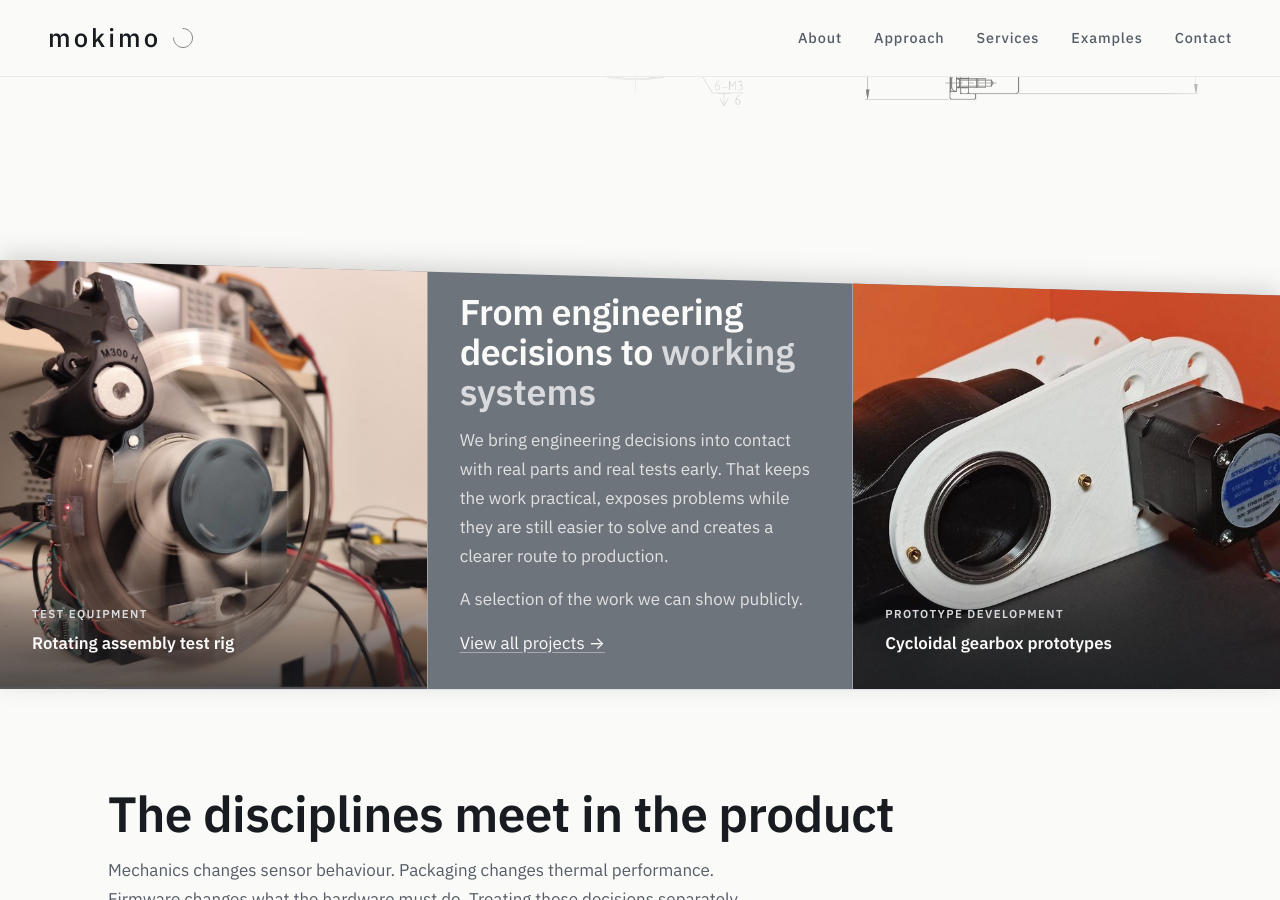
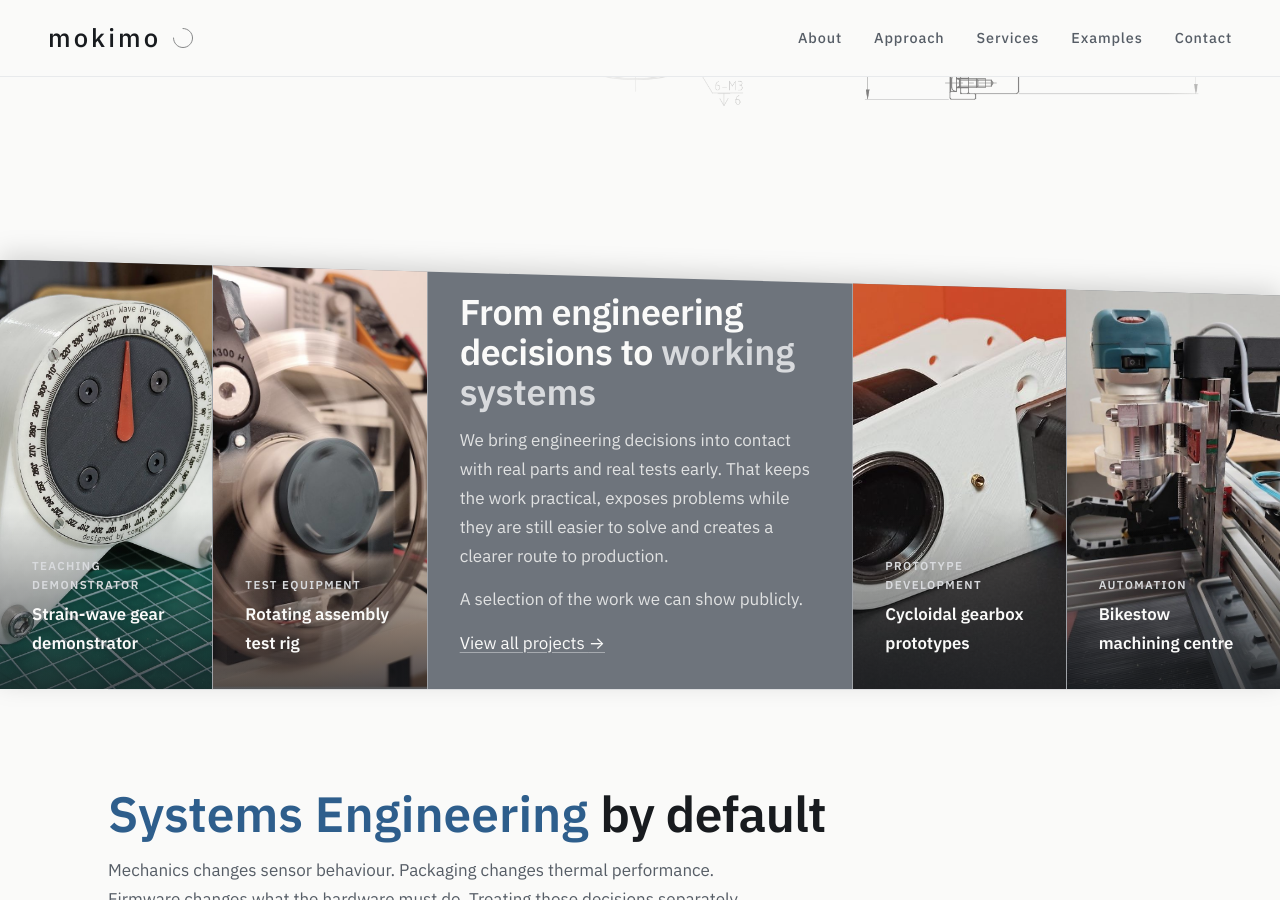
Before and after one commit to Mokimo-Limited/www.mokimo.co.uk, a Jekyll site: the page built from index.html, in a window 1280 px wide and 900 px high, scrolled down 2899 px. Built offline with Jekyll 4.4.1, drawn with Linux system fonts in a browser that asks for light colours; some web fonts are replaced.

Commit message:
Show four projects in the proof band, paired either side of the intro
Split each image pane into a side-by-side pair (two projects per pane,
four in total) and take the images out of row sizing via absolute
positioning, so the band's height is driven by the text cell and a
min-height floor instead of the photos' natural sizes.

```diff
--- a/index.html
+++ b/index.html
@@ -106,20 +106,32 @@ extra_css:
     <!-- w/ mid-tone band, slanted top edge; intro copy sits in the first grid cell -->
     <section id="evidence" class="proof-band" aria-labelledby="proof-heading">
       <div class="proof-band-grid">
+        <div class="proof-pane">
+          <a class="proof-tile reveal" href="/examples/projects/strain-wave-demonstrator/">
+            <img src="/images/examples/harmonic-drive-demonstrator.jpg" alt="Working strain-wave gearbox teaching demonstrator" loading="lazy">
+            <span class="proof-tile-label"><span>Teaching demonstrator</span>Strain-wave gear demonstrator</span>
+          </a>
           <a class="proof-tile reveal" href="/examples/projects/rotating-assembly-test-rig/">
             <img src="/images/examples/functional-test-rig.jpg" alt="Rotating assembly functional test rig in operation" loading="lazy">
             <span class="proof-tile-label"><span>Test equipment</span>Rotating assembly test rig</span>
           </a>
+        </div>
         <div class="section-intro proof-band-intro reveal">
           <h2 id="proof-heading">From engineering decisions to <span class="accent-serif">working systems</span></h2>
           <p>We bring engineering decisions into contact with real parts and real tests early. That keeps the work practical, exposes problems while they are still easier to solve and creates a clearer route to production.</p>
           <p>A selection of the work we can show publicly.</p>
           <p class="services-more"><a class="text-link" href="/examples/">View all projects <span class="link-arrow" aria-hidden="true">&rarr;</span></a></p>
         </div>
+        <div class="proof-pane">
           <a class="proof-tile reveal" href="/examples/projects/cycloidal-gearbox/">
             <img src="/images/examples/3d-printed-drive-housing.jpg" alt="3D-printed cycloidal drive housing with a stepper motor" loading="lazy">
             <span class="proof-tile-label"><span>Prototype development</span>Cycloidal gearbox prototypes</span>
           </a>
+          <a class="proof-tile reveal" href="/examples/projects/bikestow/">
+            <img src="/images/examples/bikestow-cnc-gantry.jpg" alt="Bikestow gantry mechanism during assembly" loading="lazy">
+            <span class="proof-tile-label"><span>Automation</span>Bikestow machining centre</span>
+          </a>
+        </div>
       </div>
     </section>
 
@@ -128,7 +140,7 @@ extra_css:
       <!-- MULTI-DIS / SYSTEMS -->
       <section id="services" class="services" aria-labelledby="system-heading">
         <div class="section-intro reveal">
-          <h2 id="system-heading">The disciplines meet in the product</h2>
+        <h2 id="system-heading"><span class="accent-serif">Systems Engineering</span> by default</h2>
           <div class="system-copy">
             <p>Mechanics changes sensor behaviour. Packaging changes thermal performance. Firmware changes what the hardware must do. Treating those decisions separately creates problems that only appear during integration.</p>
             <p>We bring mechanical, electronic, firmware, systems and production engineering together around the performance of the complete product.</p>
--- a/styles/pages/home.css
+++ b/styles/pages/home.css
@@ -365,8 +365,8 @@
    form one contiguous slanted shape with no band colour above the tiles. The
    drop-shadow stays on the section (a clip-path on the same element would
    clip its own shadow away — see .outcomes). Knobs: band colour, slope depth
-   (36px desktop / 16px mobile, mirroring .outcomes), tile aspect-ratio,
-   hairline alpha. */
+   (36px desktop / 16px mobile, mirroring .outcomes), band height via the
+   grid's min-height, hairline alpha. */
 .proof-band {
   position: relative;
   z-index: 1;
@@ -403,8 +403,27 @@
 .proof-band-grid {
   display: grid;
   grid-template-columns: repeat(3, minmax(0, 1fr));
+  /* Floor for the image row: the panes' images are absolutely positioned (see
+     .proof-tile img) so they contribute nothing to row sizing — the row is
+     driven by the text cell, floored by this. Knob: raise/lower for a
+     taller/shorter band. */
+  min-height: clamp(300px, 26vw, 460px);
   background-color: var(--color-warm-brown);
   clip-path: polygon(0 0, 100% 36px, 100% 100%, 0 100%);
+}
+
+/* Image panes: each pane pairs its two projects side by side. Tiles fill
+   their track and crop; the row height comes from the text cell and the
+   grid's min-height. */
+.proof-pane {
+  display: grid;
+  min-height: 0;
+  grid-template-columns: repeat(2, minmax(0, 1fr));
+}
+
+/* Hairline between each pane's pair of images */
+.proof-pane .proof-tile:first-child {
+  border-right: 1px solid rgba(250, 250, 249, 0.35);
 }
 
 .proof-band-intro {
@@ -428,14 +447,14 @@
 }
 
 .proof-tile img {
-  display: block;
+  /* Absolutely positioned, so the photos never drive the band's height (their
+     natural sizes are far larger than the band should ever be) — the row is
+     sized by the text cell and the grid's min-height, and the images fill
+     whatever tile they're given. */
+  position: absolute;
+  inset: 0;
   width: 100%;
-  /* Fill the stretched tile: when the intro runs taller than one 3/2 tile
-     (mid-width viewports), the images grow with the row and crop, so no grey
-     collects above them. aspect-ratio keeps the row honest when the images
-     are the tallest cell. */
   height: 100%;
-  aspect-ratio: 3 / 2; /* knob: lower = shorter, more banner-like */
   object-fit: cover;
   filter: saturate(0.82);
   transition: filter 0.3s ease;
@@ -552,32 +571,9 @@
     grid-template-columns: 1fr;
   }
 
-  .proof-band-grid {
-    grid-template-columns: 1fr;
-  }
-
   /* Slope mirrors .outcomes' 16px mobile value */
   .proof-band-grid {
     clip-path: polygon(0 0, 100% 16px, 100% 100%, 0 100%);
-  }
-
-  .proof-band-intro {
-    padding: var(--space-md) var(--side-padding);
-    border-left: 0;
-    border-right: 0;
-    border-top: 1px solid rgba(250, 250, 249, 0.35);
-    border-bottom: 1px solid rgba(250, 250, 249, 0.35);
-  }
-
-  .proof-tile img {
-    aspect-ratio: 4 / 3;
-  }
-
-  /* Stacked tiles: cancel the 880px paired-tile divider (both queries apply
-     at this width, and the last tile's left edge would pick up a stray
-     hairline). The intro's top/bottom borders separate the stacked cells. */
-  .proof-band-grid .proof-tile:last-child {
-    border-left: 0;
   }
 
   .hero-evidence img {
@@ -606,24 +602,26 @@
     margin-top: var(--space-md);
   }
 
-  /* Proof band: intro becomes a full-width row, tiles pair up beneath it. */
+  /* Proof band: stack pane | intro | pane; each pane keeps its internal
+     split at full width, and the intro's top/bottom hairlines separate the
+     three rows. The panes need their own heights here — the outer grid's
+     min-height is a single floor for all three rows, and the absolute
+     images contribute nothing. */
   .proof-band-grid {
-    grid-template-columns: repeat(2, minmax(0, 1fr));
+    grid-template-columns: 1fr;
+  }
+
+  .proof-pane {
+    min-height: clamp(260px, 45vw, 360px);
   }
 
   .proof-band-intro {
-    grid-column: 1 / -1;
     align-self: auto;
     padding: var(--space-md) var(--side-padding);
     border-left: 0;
     border-right: 0;
-  }
-
-  /* Paired tiles need their divider back once the intro moves to its own row
-     (the tiles are no longer adjacent siblings, so the desktop intro borders
-     don't separate them). */
-  .proof-band-grid .proof-tile:last-child {
-    border-left: 1px solid rgba(250, 250, 249, 0.35);
+    border-top: 1px solid rgba(250, 250, 249, 0.35);
+    border-bottom: 1px solid rgba(250, 250, 249, 0.35);
   }
 }
 
```
Lines whose indentation alone changed are shown as unchanged.
